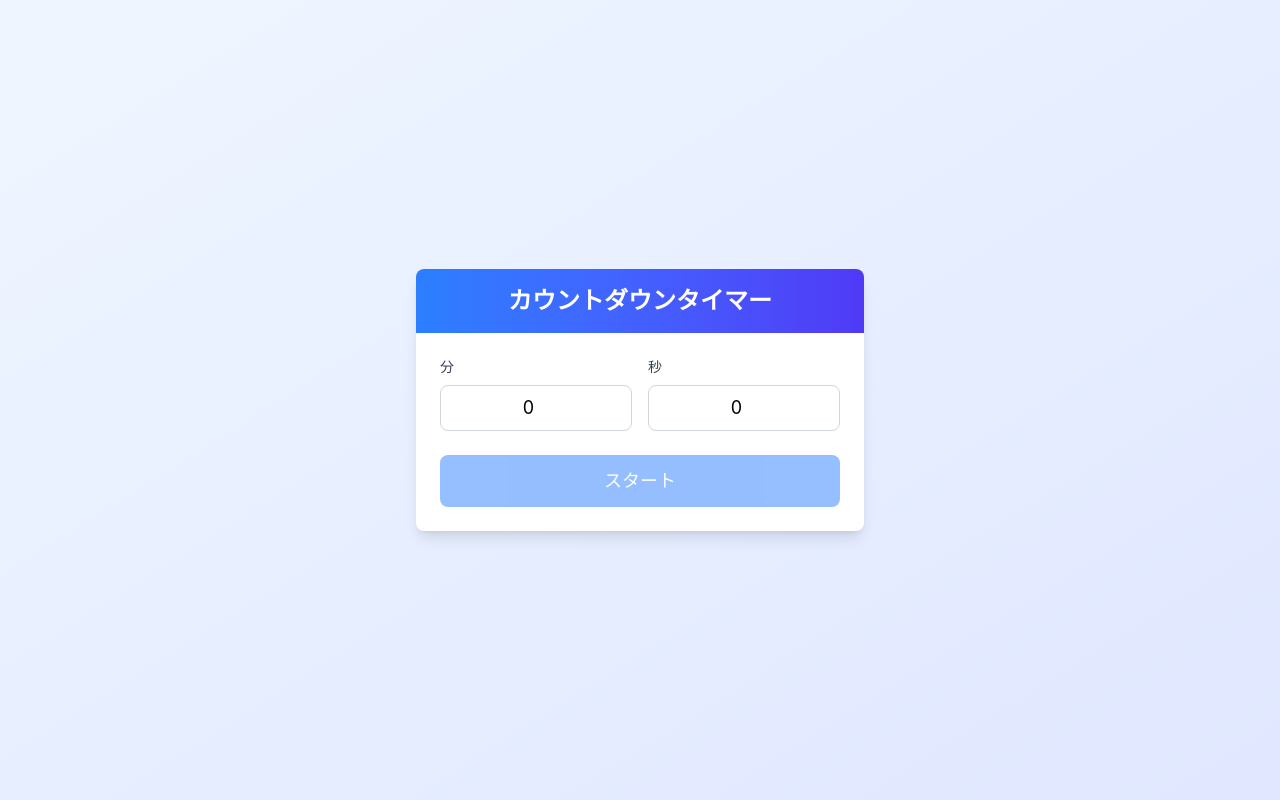
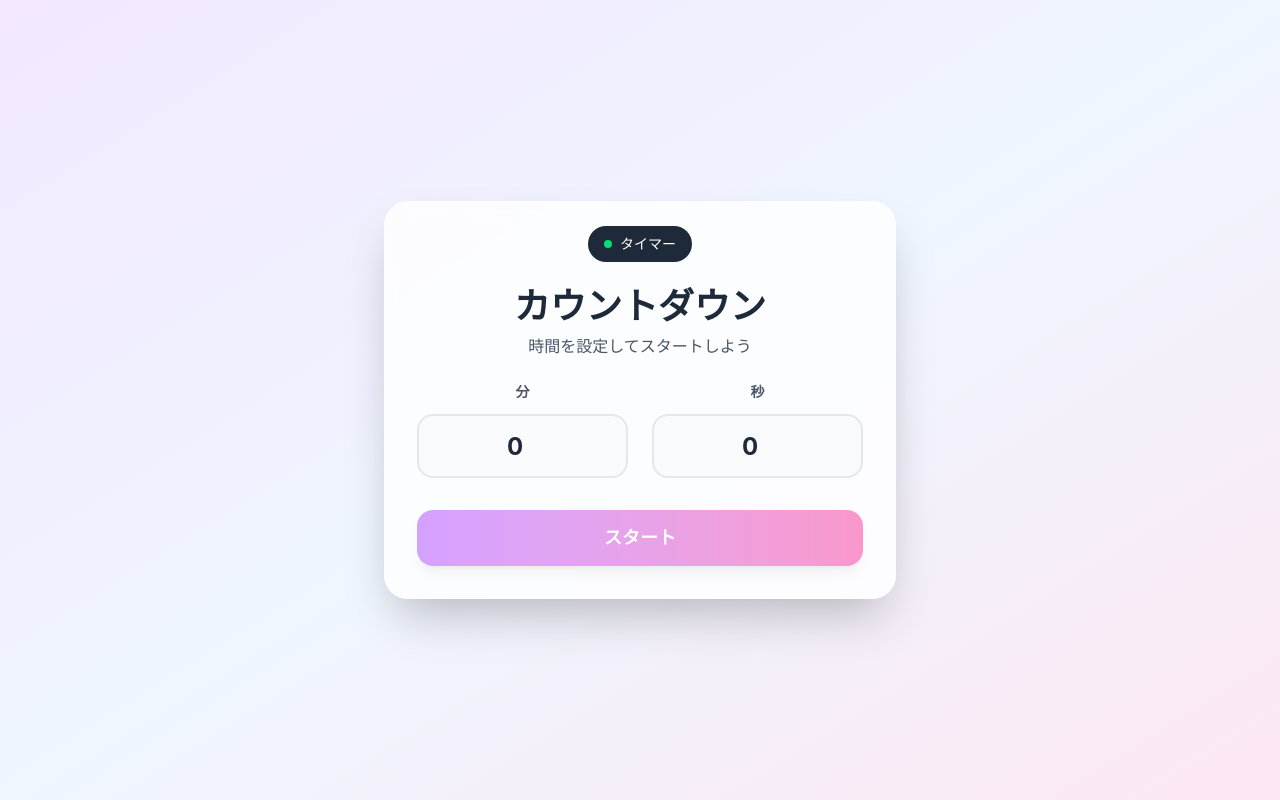
Before and after one commit to gaku3601/todo, a React (Vite) app: page / in a window 1280 px wide. Built offline with nearby package versions, Linux system fonts and the light colour scheme.

Commit message:
デザイン修正

```diff
--- a/src/App.tsx
+++ b/src/App.tsx
@@ -64,37 +64,42 @@ function App() {
   }
 
   return (
-    <div className="min-h-screen bg-gradient-to-br from-blue-50 to-indigo-100 flex items-center justify-center">
-      <div className="w-full max-w-md mx-4">
-        <div className="bg-white rounded-lg shadow-lg overflow-hidden">
-          <div className="bg-gradient-to-r from-blue-500 to-indigo-600 px-6 py-4">
-            <h1 className="text-2xl font-bold text-white text-center">カウントダウンタイマー</h1>
+    <div className="min-h-screen bg-gradient-to-br from-purple-100 via-blue-50 to-pink-100 flex items-center justify-center p-4">
+      <div className="w-full max-w-lg">
+        <div className="bg-white/80 backdrop-blur-sm rounded-3xl shadow-2xl border border-white/20 overflow-hidden">
+          <div className="px-8 py-6 text-center">
+            <div className="inline-flex items-center px-4 py-2 bg-gray-800 text-white text-sm font-medium rounded-full mb-6">
+              <span className="w-2 h-2 bg-green-400 rounded-full mr-2"></span>
+              タイマー
+            </div>
+            <h1 className="text-4xl font-bold text-gray-800 mb-2">カウントダウン</h1>
+            <p className="text-gray-600">時間を設定してスタートしよう</p>
           </div>
 
-          <div className="p-6">
+          <div className="px-8 pb-8">
             {!isRunning && timeLeft === 0 && (
-              <div className="space-y-6">
-                <div className="grid grid-cols-2 gap-4">
-                  <div>
-                    <label className="block text-sm font-medium text-gray-700 mb-2">分</label>
+              <div className="space-y-8">
+                <div className="grid grid-cols-2 gap-6">
+                  <div className="text-center">
+                    <label className="block text-sm font-semibold text-gray-600 mb-3">分</label>
                     <input
                       type="number"
                       min="0"
                       max="59"
                       value={minutes}
                       onChange={(e) => setMinutes(Math.max(0, parseInt(e.target.value) || 0))}
-                      className="w-full px-3 py-2 border border-gray-300 rounded-lg focus:outline-none focus:ring-2 focus:ring-blue-500 focus:border-transparent text-center text-lg"
+                      className="w-full h-16 px-4 bg-gray-50 border-2 border-gray-200 rounded-2xl focus:outline-none focus:ring-0 focus:border-purple-400 text-center text-2xl font-bold text-gray-800 transition-all duration-200"
                     />
                   </div>
-                  <div>
-                    <label className="block text-sm font-medium text-gray-700 mb-2">秒</label>
+                  <div className="text-center">
+                    <label className="block text-sm font-semibold text-gray-600 mb-3">秒</label>
                     <input
                       type="number"
                       min="0"
                       max="59"
                       value={seconds}
                       onChange={(e) => setSeconds(Math.max(0, Math.min(59, parseInt(e.target.value) || 0)))}
-                      className="w-full px-3 py-2 border border-gray-300 rounded-lg focus:outline-none focus:ring-2 focus:ring-blue-500 focus:border-transparent text-center text-lg"
+                      className="w-full h-16 px-4 bg-gray-50 border-2 border-gray-200 rounded-2xl focus:outline-none focus:ring-0 focus:border-purple-400 text-center text-2xl font-bold text-gray-800 transition-all duration-200"
                     />
                   </div>
                 </div>
@@ -102,7 +107,7 @@ function App() {
                 <button
                   onClick={startTimer}
                   disabled={minutes === 0 && seconds === 0}
-                  className="w-full px-6 py-3 bg-blue-500 text-white rounded-lg hover:bg-blue-600 disabled:opacity-50 disabled:cursor-not-allowed transition-colors duration-200 font-medium text-lg"
+                  className="w-full h-14 bg-gradient-to-r from-purple-500 to-pink-500 text-white rounded-2xl hover:from-purple-600 hover:to-pink-600 disabled:opacity-50 disabled:cursor-not-allowed transition-all duration-200 font-semibold text-lg shadow-lg hover:shadow-xl transform hover:scale-[1.02]"
                 >
                   スタート
                 </button>
@@ -110,68 +115,86 @@ function App() {
             )}
 
             {(isRunning || timeLeft > 0) && (
-              <div className="space-y-6">
+              <div className="space-y-8">
                 <div className="flex items-center justify-center">
-                  <div className="relative w-48 h-48">
+                  <div className="relative w-64 h-64">
                     <svg className="w-full h-full transform -rotate-90" viewBox="0 0 100 100">
                       <circle
                         cx="50"
                         cy="50"
                         r="45"
-                        stroke="#e5e7eb"
-                        strokeWidth="8"
+                        stroke="#f3f4f6"
+                        strokeWidth="6"
                         fill="none"
                       />
                       <circle
                         cx="50"
                         cy="50"
                         r="45"
-                        stroke={isCompleted ? "#ef4444" : "#3b82f6"}
-                        strokeWidth="8"
+                        stroke="url(#gradient)"
+                        strokeWidth="6"
                         fill="none"
                         strokeDasharray={283}
                         strokeDashoffset={283 - (283 * getCircleProgress()) / 100}
+                        strokeLinecap="round"
                         className="transition-all duration-1000 ease-linear"
                       />
+                      <defs>
+                        <linearGradient id="gradient" x1="0%" y1="0%" x2="100%" y2="0%">
+                          <stop offset="0%" stopColor={isCompleted ? "#ef4444" : "#a855f7"} />
+                          <stop offset="100%" stopColor={isCompleted ? "#dc2626" : "#ec4899"} />
+                        </linearGradient>
+                      </defs>
                     </svg>
                     <div className="absolute inset-0 flex items-center justify-center">
-                      <span className={`text-4xl font-bold ${isCompleted ? 'text-red-500' : 'text-gray-700'}`}>
-                        {formatTime(timeLeft)}
-                      </span>
+                      <div className="text-center">
+                        <span className={`text-5xl font-bold ${isCompleted ? 'text-red-500' : 'text-gray-800'}`}>
+                          {formatTime(timeLeft)}
+                        </span>
+                        <p className="text-sm text-gray-500 mt-2">残り時間</p>
+                      </div>
                     </div>
                   </div>
                 </div>
 
-                <div className="flex gap-3">
+                <div className="flex gap-4">
                   {isRunning ? (
                     <button
                       onClick={stopTimer}
-                      className="flex-1 px-4 py-2 bg-red-500 text-white rounded-lg hover:bg-red-600 transition-colors duration-200 font-medium"
+                      className="flex-1 h-12 bg-red-500 text-white rounded-2xl hover:bg-red-600 transition-all duration-200 font-semibold shadow-lg hover:shadow-xl transform hover:scale-[1.02]"
                     >
-                      ストップ
+                      ⏸ ストップ
                     </button>
                   ) : (
                     <button
                       onClick={() => setIsRunning(true)}
                       disabled={timeLeft === 0}
-                      className="flex-1 px-4 py-2 bg-green-500 text-white rounded-lg hover:bg-green-600 disabled:opacity-50 disabled:cursor-not-allowed transition-colors duration-200 font-medium"
+                      className="flex-1 h-12 bg-green-500 text-white rounded-2xl hover:bg-green-600 disabled:opacity-50 disabled:cursor-not-allowed transition-all duration-200 font-semibold shadow-lg hover:shadow-xl transform hover:scale-[1.02]"
                     >
-                      再開
+                      ▶ 再開
                     </button>
                   )}
                   <button
                     onClick={resetTimer}
-                    className="flex-1 px-4 py-2 bg-gray-500 text-white rounded-lg hover:bg-gray-600 transition-colors duration-200 font-medium"
+                    className="flex-1 h-12 bg-gray-400 text-white rounded-2xl hover:bg-gray-500 transition-all duration-200 font-semibold shadow-lg hover:shadow-xl transform hover:scale-[1.02]"
                   >
-                    リセット
+                    🔄 リセット
                   </button>
                 </div>
               </div>
             )}
 
             {isCompleted && (
-              <div className="mt-4 p-4 bg-red-100 border border-red-400 text-red-700 rounded-lg text-center">
-                <p className="font-semibold">時間になりました！</p>
+              <div className="mt-6 p-6 bg-gradient-to-r from-red-50 to-pink-50 border-2 border-red-200 text-red-700 rounded-2xl text-center shadow-lg relative">
+                <button
+                  onClick={() => setIsCompleted(false)}
+                  className="absolute top-3 right-3 w-8 h-8 bg-red-200 hover:bg-red-300 text-red-600 rounded-full flex items-center justify-center transition-colors duration-200 text-sm font-bold"
+                >
+                  ✕
+                </button>
+                <div className="text-4xl mb-2">🎉</div>
+                <p className="font-bold text-lg">時間になりました！</p>
+                <p className="text-sm text-red-600 mt-1">お疲れさまでした</p>
               </div>
             )}
           </div>
```
